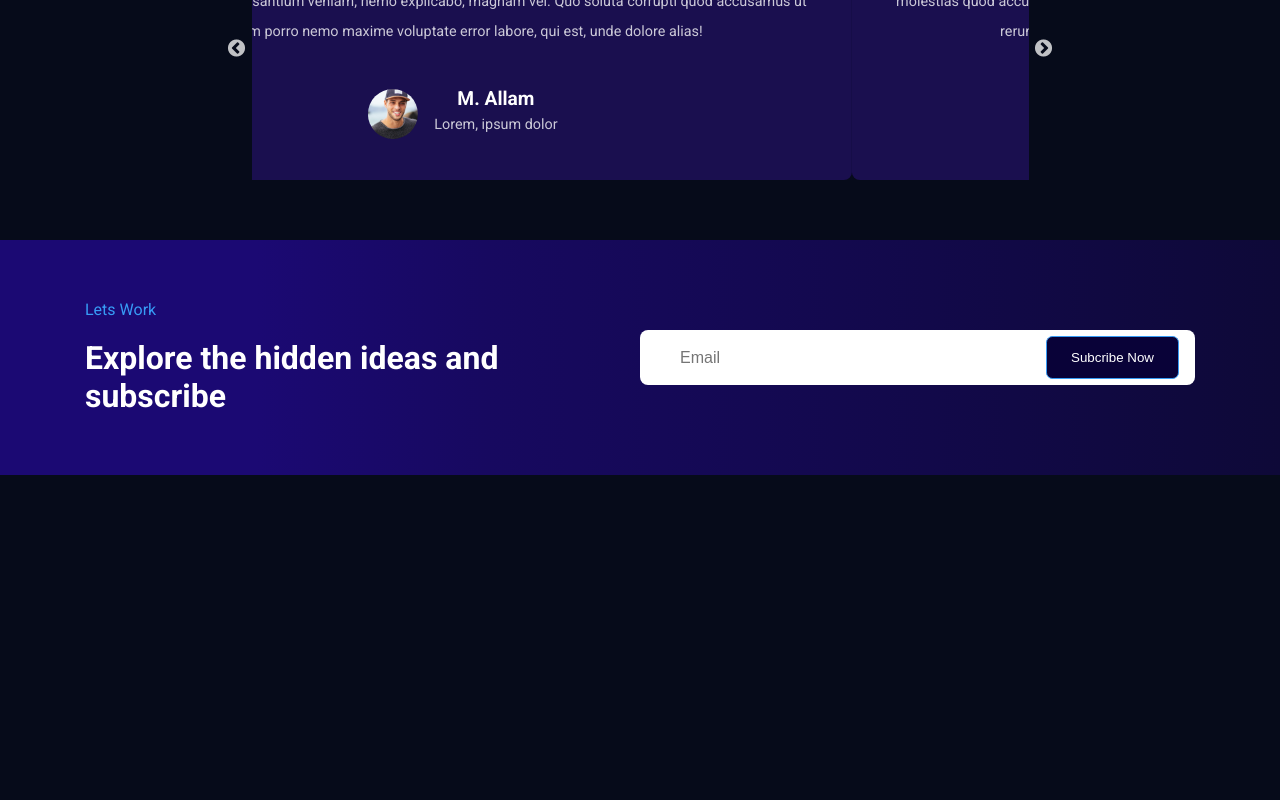
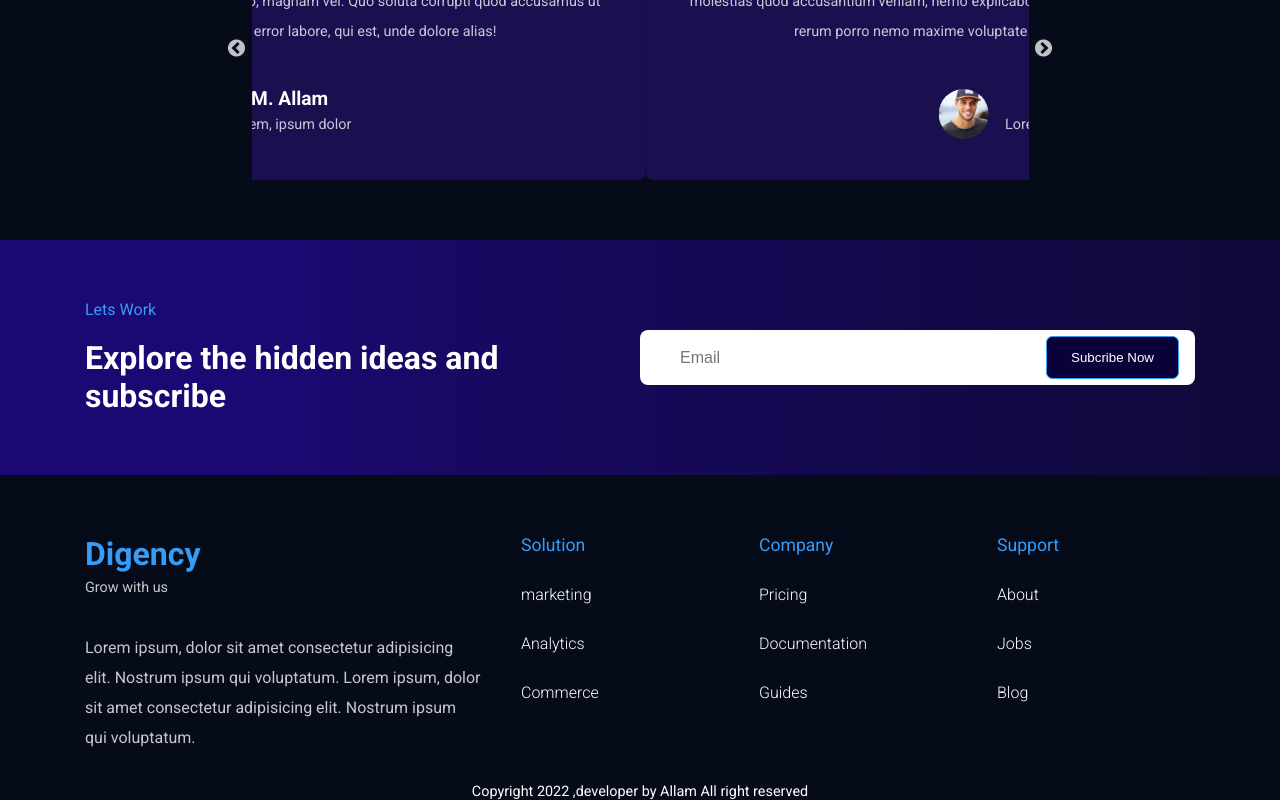
Before and after one commit to mohamdallam/4-digital-marketing-agency, a React (Create React App) app: page / in a window 1280 px wide. Shown: the part 3823-4623 px from the top of the page. Before the commit the page ends 4298 px from the top, so only its background shows below. Built offline with nearby package versions, Linux system fonts and the light colour scheme.

Commit message:
Footer Section

```diff
--- a/src/App.js
+++ b/src/App.js
@@ -8,6 +8,7 @@
 import Blog from "./components/UI/Blog";
 import Testimonial from "./components/UI/Testimonial";
 import Newsletter from "./components/UI/Newsletter";
+import Footer from "./components/UI/Footer";
 
 function App() {
   return (
@@ -21,6 +22,7 @@
       <Blog />
       <Testimonial />
       <Newsletter />
+      <Footer />
     </>
   );
 }
--- /dev/null
+++ b/src/components/UI/Footer.jsx
@@ -0,0 +1,117 @@
+import React from "react";
+import "../../styles/footer.css";
+
+const quickLinks01 = [
+  {
+    path: "#",
+    display: "marketing",
+  },
+
+  {
+    path: "#",
+    display: "Analytics",
+  },
+
+  {
+    path: "#",
+    display: "Commerce",
+  },
+];
+
+const quickLinks02 = [
+  {
+    path: "#",
+    display: "Pricing",
+  },
+
+  {
+    path: "#",
+    display: "Documentation",
+  },
+
+  {
+    path: "#",
+    display: "Guides",
+  },
+];
+
+const quickLinks03 = [
+  {
+    path: "#",
+    display: "About",
+  },
+
+  {
+    path: "#",
+    display: "Jobs",
+  },
+
+  {
+    path: "#",
+    display: "Blog",
+  },
+];
+
+const Footer = () => {
+  const year = new Date().getFullYear();
+
+  return (
+    <footer className="footer">
+      <div className="container">
+        <div className="footer__wrapper">
+          <div className="footer__logo">
+            <h2>Digency</h2>
+            <p className="description">Grow with us</p>
+            <p className="small__text description">
+              Lorem ipsum, dolor sit amet consectetur adipisicing elit. Nostrum
+              ipsum qui voluptatum. Lorem ipsum, dolor sit amet consectetur
+              adipisicing elit. Nostrum ipsum qui voluptatum.
+            </p>
+          </div>
+
+          {/* 1 */}
+          <div className="footer__quick-links">
+            <h3 className="quick__links-title">Solution</h3>
+            <ul className="quick__links">
+              {quickLinks01.map((item, index) => (
+                <li className="quick__link-item" key={index}>
+                  <a href={item.path}>{item.display}</a>
+                </li>
+              ))}
+            </ul>
+          </div>
+
+          {/*  2 */}
+          <div className="footer__quick-links">
+            <h3 className="quick__links-title">Company</h3>
+            <ul className="quick__links">
+              {quickLinks02.map((item, index) => (
+                <li className="quick__link-item" key={index}>
+                  <a href={item.path}>{item.display}</a>
+                </li>
+              ))}
+            </ul>
+          </div>
+
+          {/* 3 */}
+          <div className="footer__quick-links">
+            <h3 className="quick__links-title">Support</h3>
+            <ul className="quick__links">
+              {quickLinks03.map((item, index) => (
+                <li className="quick__link-item" key={index}>
+                  <a href={item.path}>{item.display}</a>
+                </li>
+              ))}
+            </ul>
+          </div>
+        </div>
+
+        <p className="copyright">
+          Copyright {year} ,developer by Allam All right reserved
+        </p>
+      </div>
+    </footer>
+  );
+};
+
+export default Footer;
--- /dev/null
+++ b/src/styles/footer.css
@@ -0,0 +1,57 @@
+.footer {
+  padding-top: 60px;
+}
+
+.footer__wrapper {
+  display: flex;
+  justify-content: space-between;
+  column-gap: 2.5rem;
+}
+.footer__logo {
+  width: 40%;
+}
+
+.footer__logo h2 {
+  color: var(--primary-color);
+}
+
+.small__text {
+  font-size: 1rem;
+  margin-top: 30px;
+}
+
+.footer__quick-links {
+  width: 20%;
+}
+
+.quick__links-title {
+  font-size: 1.1rem;
+  color: var(--primary-color);
+  font-weight: 400;
+  margin-bottom: 30px;
+}
+
+.quick__links {
+  list-style: none;
+}
+
+.quick__link-item {
+  margin-bottom: 30px;
+}
+
+.quick__link-item a {
+  font-size: 1rem;
+  font-weight: 300;
+  cursor: pointer;
+}
+
+.quick__link-item a:hover {
+  color: var(--primary-color);
+}
+
+.copyright {
+  color: #fff;
+  text-align: center;
+  margin-top: 30px;
+  font-size: 0.9rem;
+}
```
